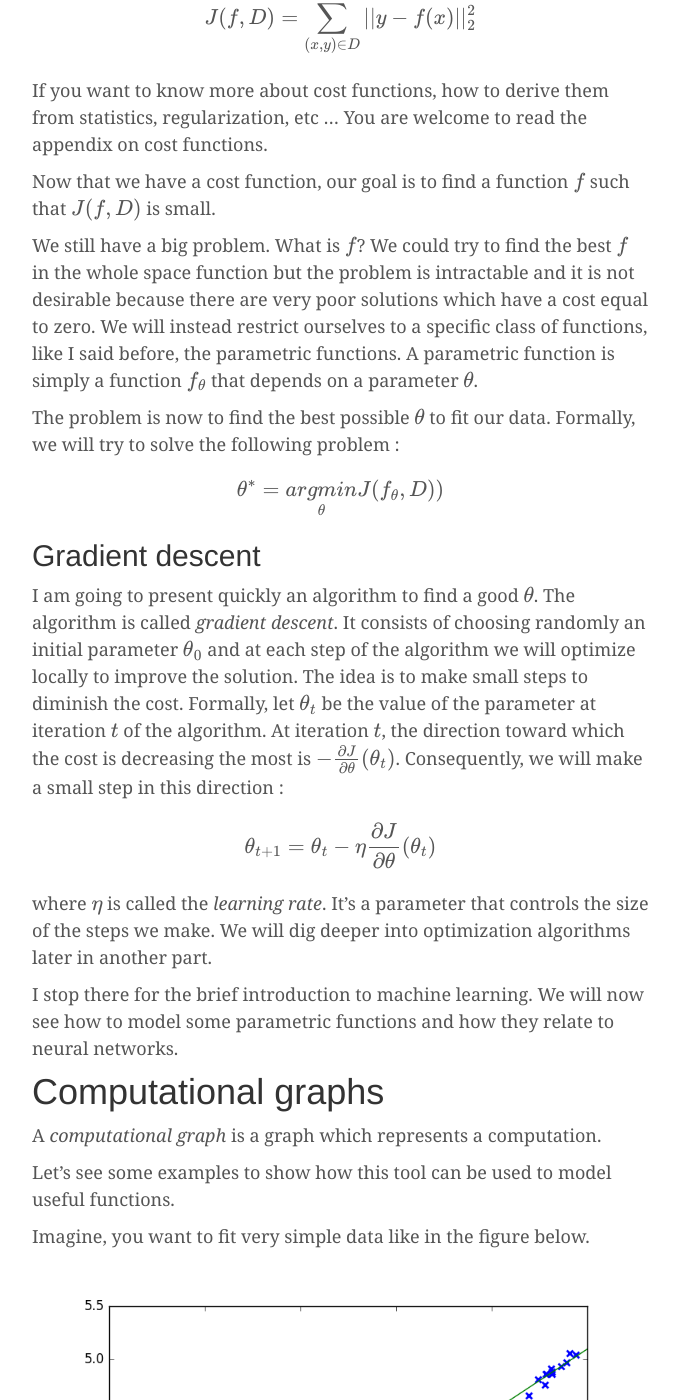
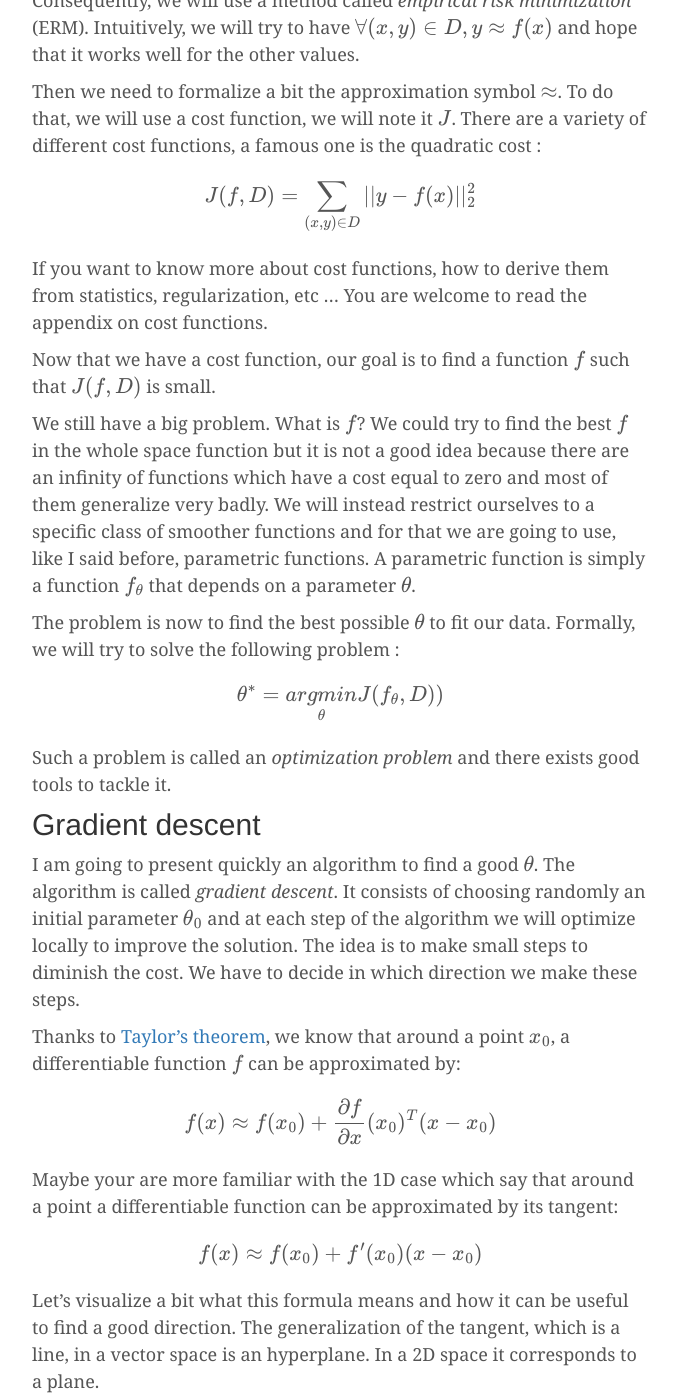
Before and after one commit to pvigier/pvigier.github.io-jekyll, a Jekyll site: the page built from _posts/2017-06-15-part1-computational-graphs.md, in a window 1280 px wide and 1400 px high, scrolled down 2137 px. Shown: the whole window, without its empty margins (138-817 px from the left). Built offline with Jekyll 4.4.1, drawn with Linux system fonts in a browser that asks for light colours; formulas are drawn with MathJax 3; some of the changed text lies outside the part shown.

Commit message:
Add content in part 1

```diff
--- a/_posts/2017-06-15-part1-computational-graphs.md
+++ b/_posts/2017-06-15-part1-computational-graphs.md
@@ -6,27 +6,31 @@
 tab: blog
 ---
 
+# Introduction
+
 Welcome in this big tutorial on neural networks!
 
 Our goal is to write our own deep learning framework like TensorFlow or Torch. We are going to learn in-depth how neural networks work, all the mechanics behind them.
 
-We will get our hands dirty and code everything! In this tutorial, we will use Python3 and scipy but I hope that the code and the ideas will be clear enough so that you can adapt the code to your favourite language.
+We will get our hands dirty and code everything! In this tutorial, we will use Python3 and scipy but I hope that the code and the ideas are clear enough so that you can adapt the code to your favourite language.
 
 First, I show you the plan. In this part, we are going to quickly introduce neural networks and then, we will introduce computational graphs in order to model them. In the end of this part, we are going to use our implementation to learn some non-linear functions.
 
 The second part, we will deal with a more serious problem. We are going to build an optical character recognition system upon the [MNIST database](http://yann.lecun.com/exdb/mnist/). It is a classical problem in machine learning, we have to do it.
 
-Then, we will tackle recurrent neural networks and show how to model them with our library. To apply our new knowledge, we will try to learn a grammar generated by an automaton.
+Then, we will tackle recurrent neural networks and show how to model them with our library. To apply our new knowledge, we will try to learn a formal grammar generated by an automaton.
 
 In part 4, we will go further with recurrent neural networks and introduce the well-known LSTM cell. We will briefly compare it with fully-connected recurrent neural networks.
 
-It’s time for another application, don’t you think? Have you ever read [this fabulous article](http://karpathy.github.io/2015/05/21/rnn-effectiveness/) by Andrej Karpathy? Yes? Cool, because, we are going to reproduce his results with our own library. Amazing, isn’t it?
+To approach part 6, some more efficient optimization algorithms are necessary. Consequently we will discuss them in part 5.
 
-Finally, part 6 and 7 are going to be theoretical appendices for the most curious readers.
+Have you ever read [this fabulous article](http://karpathy.github.io/2015/05/21/rnn-effectiveness/) by Andrej Karpathy? Yes? Cool, because, we are going to reproduce his results with our own library in part 6. Amazing, isn’t it?
+
+Finally, parts 7 and 8 are going to be theoretical appendices for the most curious readers.
 
 Is it all? Maybe not! Stay tuned!
 
-Let’s go!
+If you are ready, let’s go!
 <!--more-->
 
 # Neural networks
@@ -37,7 +41,9 @@
 
 If you want a more academic and in-depth text on neural networks, I must advise you to read the amazing [Deep Learning Book](http://www.deeplearningbook.org/) (aka The book). I learnt a lot from this book. Lots of ideas that I will present in this tutorial are inspired by this book.
 
-Another reason why I will not present neural networks, is that we will adopt a modern approach on neural networks. We will not see a neural networks as a network of neurons but instead we will consider them as parametric functions.
+During the redaction of these articles, I discover [this course](http://cs231n.github.io/) from Stanford. I encourage you to have a look on it!
+
+Another reason why I do not present neural networks, is that we will adopt a modern approach on neural networks. We are not going to see a neural network as a network of neurons but instead we will consider it as a parametric function.
 
 # Machine Learning
 
@@ -61,21 +67,51 @@
 
 Now that we have a cost function, our goal is to find a function $$f$$ such that $$J(f, D)$$ is small.
 
-We still have a big problem. What is $$f$$? We could try to find the best $$f$$ in the whole space function but the problem is intractable and it is not desirable because there are very poor solutions which have a cost equal to zero. We will instead restrict ourselves to a specific class of functions, like I said before, the parametric functions. A parametric function is simply a function $$f_{\theta}$$ that depends on a parameter $$\theta$$.
+We still have a big problem. What is $$f$$? We could try to find the best $$f$$ in the whole space function but it is not a good idea because there are an infinity of functions which have a cost equal to zero and most of them generalize very badly. We will instead restrict ourselves to a specific class of smoother functions and for that we are going to use, like I said before, parametric functions. A parametric function is simply a function $$f_{\theta}$$ that depends on a parameter $$\theta$$.
 
 The problem is now to find the best possible $$\theta$$ to fit our data. Formally, we will try to solve the following problem :
 
 $$\theta^* = \underset{\theta}{argmin}J(f_{\theta}, D))$$
 
+Such a problem is called an *optimization problem* and there exists good tools to tackle it.
+
 ## Gradient descent
 
-I am going to present quickly an algorithm to find a good $$\theta$$. The algorithm is called *gradient descent*. It consists of choosing randomly an initial parameter $$\theta_0$$ and at each step of the algorithm we will optimize locally to improve the solution. The idea is to make small steps to diminish the cost. Formally, let $$\theta_t$$ be the value of the parameter at iteration $$t$$ of the algorithm. At iteration $$t$$, the direction toward which the cost is decreasing the most is $$-\frac{\partial J}{\partial \theta}(\theta_t)$$. Consequently, we will make a small step in this direction :
+I am going to present quickly an algorithm to find a good $$\theta$$. The algorithm is called *gradient descent*. It consists of choosing randomly an initial parameter $$\theta_0$$ and at each step of the algorithm we will optimize locally to improve the solution. The idea is to make small steps to diminish the cost. We have to decide in which direction we make these steps.
+
+Thanks to [Taylor's theorem](https://en.wikipedia.org/wiki/Taylor%27s_theorem), we know that around a point $$x_0$$, a differentiable function $$f$$ can be approximated by:
+
+$$
+f(x) \approx f(x_0) + \frac{\partial f}{\partial x}(x_0)^T(x - x_0)
+$$
+
+Maybe your are more familiar with the 1D case which say that around a point a differentiable function can be approximated by its tangent:
+
+$$
+f(x) \approx f(x_0) + f'(x_0)(x - x_0)
+$$
+
+Let's visualize a bit what this formula means and how it can be useful to find a good direction. The generalization of the tangent, which is a line, in a vector space is an hyperplane. In a 2D space it corresponds to a plane.
+
+![Taylor's theorem visualization](/media/img/part1/tangent_space.png){: .center-image }
+
+The plane in blue is the approximation given by Taylor's theorem. The points in orange are the outputs of $$f$$ for all points at a same distance $$d$$ to $$x_0$$. In green, it's the output of the point at distance $$d$$ of $$x_0$$ in the direction of the gradient and in blue, it's the output of the point at distance $d$ in the opposite direction of the gradient.
+
+You can clearly see that the direction toward which the plane goes up the quickest is the gradient $$\frac{\partial f}{\partial x}(x_0)$$. Conversely, the direction in which it goes down the quickest is the opposite of the gradient $$-\frac{\partial f}{\partial x}(x_0)$$.
+
+If you are more a math guy who likes to play with formulas, you can remark that $$\frac{\partial f}{\partial x}(x_0)^T(x - x_0)$$ is an inner product. And, if we consider all points at the same distance $$d$$ to $$x_0$$, the [Cauchy-Schwarz inequality](https://en.wikipedia.org/wiki/Cauchy%E2%80%93Schwarz_inequality) tells us that this term is maximized when the point $$(x - x_0)$$ has the same direction as the gradient and is minimized when the point has the opposite direction of the gradient.
+
+Let's go back to our goal to minimize the cost. Let $$\theta_t$$ be the value of the parameter at iteration $$t$$ of the algorithm. We can see $$J$$ as a function of $$\theta$$, and we want to find a point around $$\theta_t$$ that has a lower cost. Using our first order approximation of $$J$$ around $$\theta_t$$ we know that the direction toward which the cost is decreasing the most is $$-\frac{\partial J}{\partial \theta}(\theta_t)$$. Consequently, we will make a small step in this direction and choose the point:
 
 $$
 \theta_{t+1} = \theta_t - \eta \frac{\partial J}{\partial \theta}(\theta_t)
 $$
 
-where $$\eta$$ is called the *learning rate*. It's a parameter that controls the size of the steps we make. We will dig deeper into optimization algorithms later in another part.
+where $$\eta$$ is called the *learning rate*. It is a parameter that controls the size of the steps we make. We will dig deeper into optimization algorithms later in another part.
+
+You can see gradient descent in action, in the animation below.
+
+![Gradient descent in action](/media/img/part1/gradient_descent.gif){: .center-image }
 
 I stop there for the brief introduction to machine learning. We will now see how to model some parametric functions and how they relate to neural networks.
 
@@ -121,11 +157,11 @@
 
 First, I am going to present the architecture of the library. Then we are going to explain the code.
 
-There are three main classes that we are goind to code in this part : the Node class, the Graph class and the OptimizationAlgorithm class.
+There are three main classes that we are going to code in this part : the Node class, the Graph class and the OptimizationAlgorithm class.
 
 The Node class contains most of the logic of the library. It's the hard part.
 
-The Graph class is a container that contains nodes and allow to interact easily with them.
+The Graph class is a container that contains nodes and allows to interact easily with them.
 
 Finally, the OpimizationAlgorithm class implements an optimization algorithm like the gradient descent algorithm we have described above. The class uses the parameter nodes and optimize their value to minimize the cost. This class will allow us to easily switch between different algorithms. If you are familiar with design patterns, you should have recognized the [strategy pattern](https://en.wikipedia.org/wiki/Strategy_pattern).
 
@@ -139,7 +175,7 @@
 
 ![Propagation in a node](/media/img/part1/node_propagation.svg){: .center-image }
 
-The goal of the backpropagation is to compute the derivative of the cost with respect to the parameters to use the gradient descent algorithm. To do that, we are going to use the *chain rule* a lot. Indeed, thanks to the chain rule, it is possible to express the derivative of the cost with respect to an input of a node with the derivatives of the cost with respect to the outputs of the same node.
+The goal of the backpropagation is to compute the derivative of the cost with respect to the parameters to use the gradient descent algorithm. To do that, we are going to use the *chain rule*, a lot. Indeed, thanks to the chain rule, it is possible to express the derivative of the cost with respect to an input of a node with the derivatives of the cost with respect to the outputs of the same node.
 
 ![Backpropagation in a node](/media/img/part1/node_backpropagation.svg){: .center-image }
 
@@ -195,6 +231,10 @@
 
 A node has a 2D list of its children too. The first dimension is the output indice. And for each output indice, there is a list containing the nodes connected to this output. The list has the following form `[(node1, i_input1), (node2, i_input2), ...]`. For each child node, we precise the indice of its input that is connected to this output.
 
+OK, it is a bit hard to follow. Hopefully a diagram will make it crystal clear!
+
+![Node links](/media/img/part1/node_links.svg){: .center-image }
+
 We can set the parents during the initialization or later by using `set_parents`. We have not to manually set the children.
 
 That's all for the dependencies between nodes.
@@ -269,9 +309,11 @@
 
 ## Parameter nodes
 
-The class `ParameterNode` has to new parameters `w` and `acc_dJdw`. We use the letter `w` to refer to the weights, like in neural networks. `acc_dJdw` represents an accumulator of the derivative of the cost with respect to the weights `w` over several backpropagation.
+The class `ParameterNode` has to new parameters `w` and `acc_dJdw`. We use the letter `w` to refer to the weights, like in neural networks. `acc_dJdw` represents an accumulator of the derivative of the cost with respect to the weights `w` over several backpropagation. Sometimes it is useful to average the gradient over several batches before using gradient descent.
 
 The output of the node is simply the weight.
+
+In the method `compute_gradient`, the accumulator is updated before returning the gradient.
 
 There is also a method, `reset_accumulator` to reset the accumulator.
 
@@ -339,6 +381,12 @@
 There are two way of doing this. We can just add a gradient node as a child to the output node of the graph. Then, we set manually the value of the gradient node to the derivative of the cost with respect to the output of the graph.
 
 Another, way of proceeding that I prefer is to add the cost function directly in the computational graph. Then, we just have to add a gradient node with a value of $$1$$ as a child of the cost node. And that's it!
+
+Consider the graph representing the neural networks described above. If we had an input node $$y$$ to represent the expected output and we choose the squared error as cost function, we obtain this new graph:
+
+![A graph with cost inside it](/media/img/part1/graph_with_cost.svg){: .center-image }
+
+The yellow node at the end is a gradient node which always returns 1 as gradient.
 
 # Graph class
 
@@ -379,7 +427,7 @@
         return self.parameter_nodes
 {% endhighlight %}
 
-It takes the list of all the nodes in the graph. In addition, it needs to know the function of several nodes in the graph : the inputs, the ouputs, the expected outputs which can be useful to compute the cost and the cost.
+It takes the list of all the nodes in the graph. In addition, it needs to know the function of several nodes in the graph : the inputs, the ouputs, the expected outputs and the cost.
 
 There are also two useful functions :
 * `propagate` : to compute the outputs of the graph ;
@@ -440,7 +488,7 @@
 
 We are going to use fully-connected neural networks to learn two functions respectively XOR and a disk.
 
-We will use the function `fully_connected` which takes as input a list of the sizes of the layers and returns a computational graph.
+We will use the function `fully_connected` which takes as input a list of the sizes of the layers and returns a computational graph which represents such a network.
 
 {% highlight python %}
 def fully_connected(layers):
@@ -482,7 +530,7 @@
     return Graph(nodes, [input_node], [cur_input_node], [expected_output_node], cost_node, parameter_nodes)
 {% endhighlight %}
 
-The function is a bit long but simple, we simply create nodes. First, we create an input node. Then, for each layer, we create a bias node, a parameter node, a multiplication node and an activation node. These nodes models the operation $$x \mapsto f((1 \mid x)W)$$ where $$(1 \mid x)$$ denotes the matrice $$x$$ to which we have added a column of 1 at the beginning, $$W$$ the weights of the parameter node and $$f$$ the activation function.
+The function is a bit long but simple, we simply create nodes and connect them. First, we create an input node. Then, for each layer, we create a bias node, a parameter node, a multiplication node and an activation node. These nodes models the operation $$x \mapsto f((1 \mid x)W)$$ where $$(1 \mid x)$$ denotes the matrice $$x$$ to which we have added a column of 1 at the beginning, $$W$$ the weights of the parameter node and $$f$$ the activation function.
 
 We use two different activation functions : $$\tanh$$ and $$\sigma$$. $$\tanh$$ is used in the hidden layers, it is a non linear function which maps $$\mathbb{R}$$ to $$]-1, 1[$$. It is very important that activation functions are non linear otherwise the multilayer neural network is equivalent to a one layer neural network.
 
@@ -492,6 +540,7 @@
 
 Learning XOR is an interesting problems because XOR is surely the simplest boolean function that can not be learnt by a linear classifier. Crafted features or a deep neural network is necessary to solve this non linear problem.
 
+Let's use this piece of code to train the network.
 {% highlight python %}
 # Create the graph and initialize the optimization algorithm
 layers = [4, 4, 1]
@@ -538,7 +587,7 @@
 * What is the smallest number of layers and neurons necessary to perfectly learn the XOR function? Verify your answer by experience.
 <a href="#clue1" data-toggle="collapse">Clues</a>
 <div id="clue1" class="collapse">
-As mentionned before, one layer (only the output layer) is not sufficient because the frontier would be a straight line. So we should take at least two layers. Each layer should have at least two neurons otherwise, the frontier is again a straight line. A network with 2 layers and 2 neurons is the smallest network able to learn the XOR function. You could try to find acceptable weights by hand or you can use gradient descent.
+As mentionned before, one layer (only the output layer) is not sufficient because the frontier would be a straight line. So we should take at least two layers. Each layer should have at least two neurons otherwise, the frontier is again a straight line. A network with 2 layers and 2 neurons is the smallest network able to learn the XOR function. You could try to find acceptable weights by hand or you can use gradient descent!
 </div>
 * Study the influence of the learning rate.
 <a href="#clue2" data-toggle="collapse">Clues</a>
```
Also changed, not shown: other parts of _posts/2017-06-15-part1-computational-graphs.md (+4 -4 lines), media/img/part1/gradient_descent.gif (added), media/img/part1/graph_with_cost.svg (added), media/img/part1/node_links.svg (added), media/img/part1/tangent_space.png (added).
